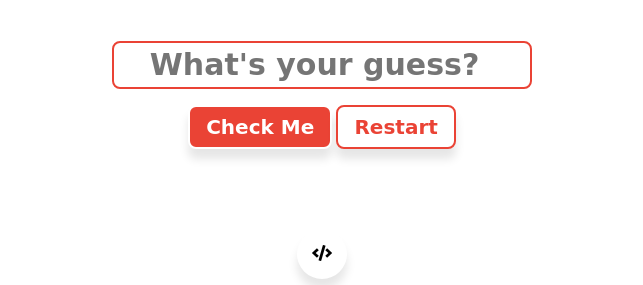
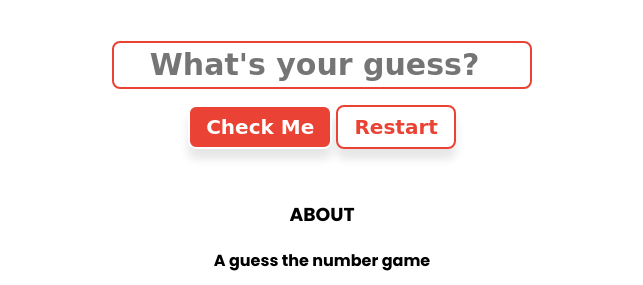
Before and after one commit to clevercoderjoy/Guess-The-NumberExercise, a plain HTML site: page index.html in a window 1280 px wide. Shown: the part 249-534 px from the top of the page, without its empty margins (318-961 px from the left). Drawn offline with nearby package versions, Linux system fonts and the light colour scheme; no server answers; a web font is replaced by a local one.

Commit message:
updated links and info

```diff
--- a/index.html
+++ b/index.html
@@ -37,11 +37,17 @@
 
     <footer>
 
+        <!-- about -->
+        <div class="about">
+            <h3>ABOUT</h3>
+            <span class="info">A guess the number game</span>
+        </div>
+
         <!-- source -->
     <div class="source">
         <div class="button">
             <div class="icon">
-                <a href="/" target="_blank">
+                <a href="https://github.com/clevercoderjoy/Guess-The-NumberExercise" target="_blank">
                     <i class="fas fa-code"></i>
             </div>
             <span>Source Code</span>
--- a/style.css
+++ b/style.css
@@ -234,6 +234,14 @@ a{
     text-decoration: none;
 }
 
+.about{
+    text-align: center;
+}
+
+.about .info{
+    font-weight: bold;
+}
+
 .source{
     text-align: center;
     margin-top: 3rem;
```
